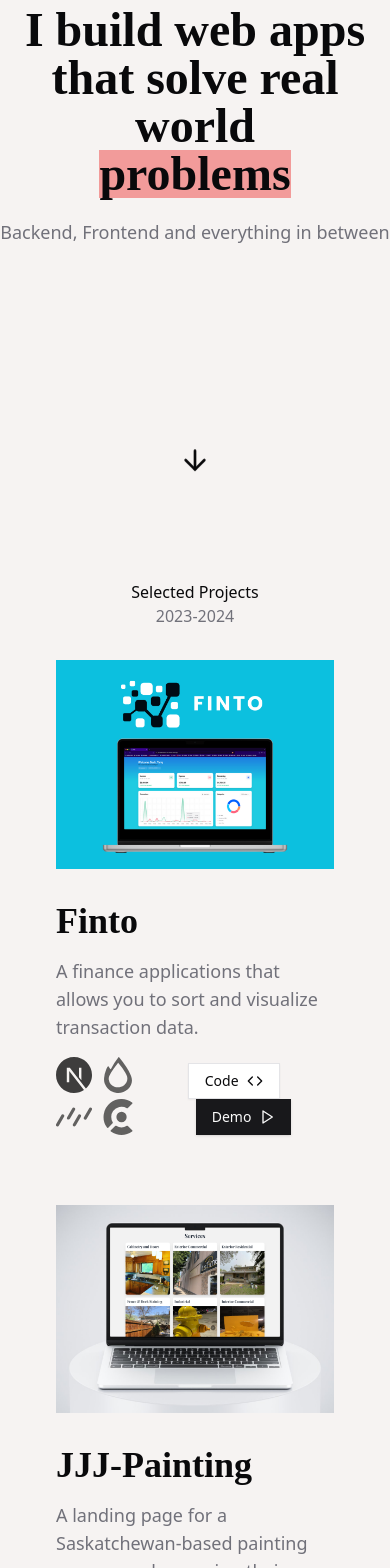
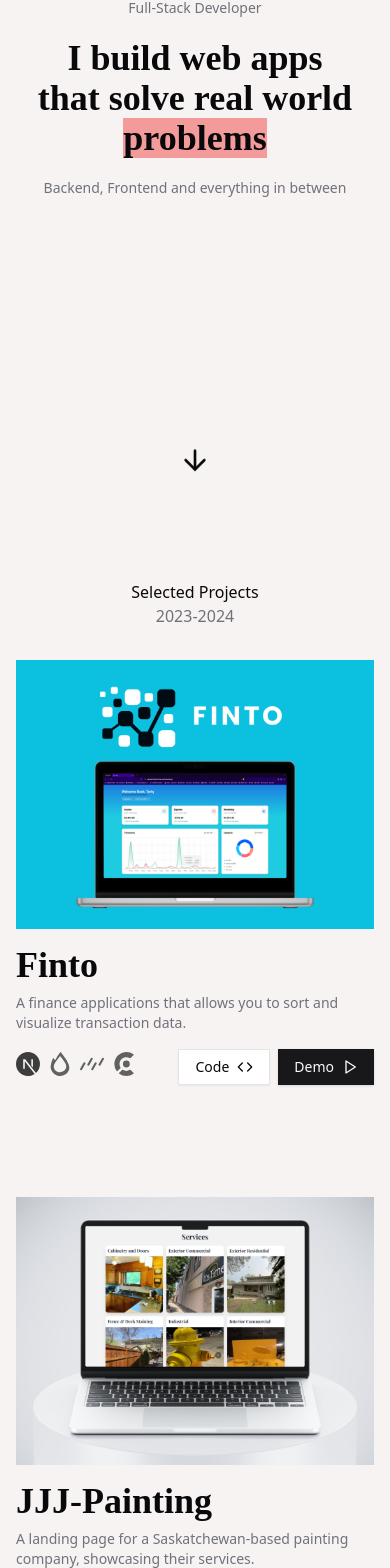
Before and after one commit to TariqLash/tariqlash.github.io, a Next.js app: page / in a window 390 px wide. Shown: the part 320-1888 px from the top of the page. Built offline with nearby package versions, Linux system fonts and the light colour scheme.

Commit message:
fixed for mobile

```diff
--- a/components/Footer.jsx
+++ b/components/Footer.jsx
@@ -6,8 +6,8 @@ const Footer = () => {
   return (
     <div className='footer mb-32 lg:mb-0 mt-32 border-t-2 mx-16 pt-28 flex flex-col-reverse lg:grid grid-cols-3 justify-between '>
         <div className='flex flex-col items-center lg:items-start'>
-            <h1 className='text-lg font-semibold'>Tariq Lashley</h1>
-            <p className='mt-1 text-lg text-muted-foreground'>Full Stack Developer</p>
+            <h1 className='text-sm md:text-lg font-semibold'>Tariq Lashley</h1>
+            <p className='mt-1 text-sm md:text-lg text-muted-foreground'>Full Stack Developer</p>
             <div className='mt-3 flex'>
             <a href="" className='mr-2 p-2 border opacity-70 hover:opacity-100 hover:border-2 hover:border-black transition'>
                     <SiLinkedin className='size-6'/>
@@ -26,7 +26,7 @@ const Footer = () => {
         <div className='  col-span-2 text-center lg:text-left font-bold'>
         <h1 className='playfair text-4xl lg:text-6xl mb-12'>If you like what you see, let's <span className='bg-red-500/50'>work together</span></h1>
         <a href="mailto:tariqlashley@gmail.com">
-          <Button className="rounded-none p-8 font-bold text-md">EMAIL ME</Button>
+          <Button className="rounded-none p-6 md:p-8 font-bold text-md md:mb-0 mb-8">EMAIL ME</Button>
         </a>
         </div>
     </div>
--- a/components/Hero.jsx
+++ b/components/Hero.jsx
@@ -7,16 +7,16 @@ const Hero = () => {
     <div className='h-screen flex flex-col items-center justify-center hero' >
       <div className='mb-40'>
 
-        <div className='flex flex-col items-center text-lg mb-5'>
+        <div className='flex flex-col items-center text-sm md:text-lg mb-5'>
           <p>Tariq Lashley</p>
           <p className='text-muted-foreground'>Full-Stack Developer</p>
         </div>
-        <div className='playfair flex flex-col items-center text-5xl lg:text-8xl text-center'>
+        <div className='playfair flex flex-col items-center text-4xl lg:text-8xl text-center'>
           <p>I build web apps</p>
           <p>that solve real world</p>
           <span className='bg-red-500/50'>problems</span>
         </div>
-        <div className='mt-5 flex justify-center text-lg text-muted-foreground'>
+        <div className='mt-5 flex justify-center text-sm md:text-lg text-muted-foreground'>
           <p>Backend, Frontend and everything in between</p>
         </div>
       </div>
--- a/components/Work.jsx
+++ b/components/Work.jsx
@@ -23,8 +23,8 @@ const Work = () => {
     <div id='work'>
       <h1 className='mx-auto w-fit pt-6'>Selected Projects</h1>
       <h1 className='mx-auto w-fit text-muted-foreground'>2023-2024</h1>
-      <div className='grid grid-cols-1 lg:grid-cols-2 p-14 pt-8 gap-8 gap-y-16' >
-        <div>
+      <div className='grid grid-cols-1 lg:grid-cols-2 p-4 md:p-14 pt-8 gap-8 gap-y-16' >
+        <div className='mb-12 md:mb-0'>
           <div className='relative zoom-img aspect-4/3 w-full flex justify-end'>
             <Image
               src="/finto1.png"
@@ -35,15 +35,15 @@ const Work = () => {
           <div>
 
 
-            <h1 className='playfair text-4xl mt-8 '>Finto</h1>
-            <p className='text-muted-foreground text-lg mt-4'>A finance applications that allows you to sort and visualize transaction data.
+            <h1 className='playfair text-4xl mt-4 md:mt-8 '>Finto</h1>
+            <p className='text-muted-foreground text-sm md:text-lg mt-2 md:mt-4'>A finance applications that allows you to sort and visualize transaction data.
             </p>
             <div className='mt-4 flex justify-between items-center'>
               <div>
                 <TooltipProvider delayDuration={100}>
                   <Tooltip>
                     <TooltipTrigger className="mr-2 lg:mr-4 text-black/75 hover:text-black">
-                      <SiNextdotjs className="size-9" />
+                      <SiNextdotjs className="size-6 md:size-9" />
                     </TooltipTrigger>
                     <TooltipContent>
                       <p>Nextjs</p>
@@ -51,7 +51,7 @@ const Work = () => {
                   </Tooltip>
                   <Tooltip>
                     <TooltipTrigger className="mr-2 lg:mr-4 text-black/60 hover:text-black">
-                      <SiHono className="size-9" />
+                      <SiHono className="size-6 md:size-9" />
                     </TooltipTrigger>
                     <TooltipContent>
                       <p>Honojs</p>
@@ -59,7 +59,7 @@ const Work = () => {
                   </Tooltip>
                   <Tooltip>
                     <TooltipTrigger className="mr-2 lg:mr-4 text-black/60 hover:text-black">
-                      <SiDrizzle className="size-9" />
+                      <SiDrizzle className="size-6 md:size-9" />
                     </TooltipTrigger>
                     <TooltipContent>
                       <p>Drizzle</p>
@@ -67,7 +67,7 @@ const Work = () => {
                   </Tooltip>
                   <Tooltip>
                     <TooltipTrigger className="mr-2 lg:mr-4 text-black/60 hover:text-black">
-                      <SiClerk className="size-9" />
+                      <SiClerk className="size-6 md:size-9" />
                     </TooltipTrigger>
                     <TooltipContent>
                       <p>Clerk</p>
@@ -105,7 +105,7 @@ const Work = () => {
 
           </div>
         </div>
-        <div>
+        <div className='mb-12 md:mb-0'>
           <div className='relative zoom-img aspect-4/3 w-full flex justify-end'>
             <Image
               src="/jjjpainting.png"
@@ -116,15 +116,15 @@ const Work = () => {
           <div>
 
 
-            <h1 className='playfair text-4xl mt-8 '>JJJ-Painting</h1>
-            <p className='text-muted-foreground text-lg mt-4'>A landing page for a Saskatchewan-based painting company, showcasing their services.
+            <h1 className='playfair text-4xl mt-4 md:mt-8 '>JJJ-Painting</h1>
+            <p className='text-muted-foreground text-sm md:text-lg mt-2 md:mt-4'>A landing page for a Saskatchewan-based painting company, showcasing their services.
             </p>
             <div className='mt-4 flex justify-between items-center'>
               <div>
                 <TooltipProvider delayDuration={100}>
                   <Tooltip>
                     <TooltipTrigger className="mr-2 lg:mr-4 text-black/60 hover:text-black">
-                      <SiReact className="size-9" />
+                      <SiReact className="size-6 md:size-9" />
                     </TooltipTrigger>
                     <TooltipContent>
                       <p>React</p>
@@ -132,7 +132,7 @@ const Work = () => {
                   </Tooltip>
                   <Tooltip>
                     <TooltipTrigger className="mr-2 lg:mr-4 text-black/60 hover:text-black">
-                      <SiTailwindcss className="size-9" />
+                      <SiTailwindcss className="size-6 md:size-9" />
                     </TooltipTrigger>
                     <TooltipContent>
                       <p>TailwindCSS</p>
@@ -170,7 +170,7 @@ const Work = () => {
 
           </div>
         </div>
-        <div>
+        <div className=''>
           <div className='relative zoom-img aspect-4/3 w-full flex justify-end'>
             <Image
               src="/lockedin.png"
@@ -181,15 +181,15 @@ const Work = () => {
           <div>
 
 
-            <h1 className='playfair text-4xl mt-8 '>Locked-In</h1>
-            <p className='text-muted-foreground text-lg mt-4'>A habit tracker app that uses a heatmap to visualize consistency, helping users build and maintain routines.
+            <h1 className='playfair text-4xl mt-4 md:mt-8 '>Locked-In</h1>
+            <p className='text-muted-foreground text-sm md:text-lg mt-2 md:mt-4'>A habit tracker app that uses a heatmap to visualize consistency, helping users build and maintain routines.
             </p>
             <div className='mt-4 flex justify-between items-center'>
               <div>
                 <TooltipProvider delayDuration={100}>
                   <Tooltip>
                     <TooltipTrigger className="mr-2 lg:mr-4 text-black/75 hover:text-black">
-                      <SiNextdotjs className="size-9" />
+                      <SiNextdotjs className="size-6 md:size-9" />
                     </TooltipTrigger>
                     <TooltipContent>
                       <p>Nextjs</p>
@@ -197,7 +197,7 @@ const Work = () => {
                   </Tooltip>
                   <Tooltip>
                     <TooltipTrigger className="mr-2 lg:mr-4 text-black/60 hover:text-black">
-                      <SiMongodb className="size-9" />
+                      <SiMongodb className="size-6 md:size-9" />
                     </TooltipTrigger>
                     <TooltipContent>
                       <p>MongoDB</p>
@@ -205,7 +205,7 @@ const Work = () => {
                   </Tooltip>
                   <Tooltip>
                     <TooltipTrigger className="mr-2 lg:mr-4 text-black/60 hover:text-black">
-                      <SiTailwindcss className="size-9" />
+                      <SiTailwindcss className="size-6 md:size-9" />
                     </TooltipTrigger>
                     <TooltipContent>
                       <p>TailwindCSS</p>
```
